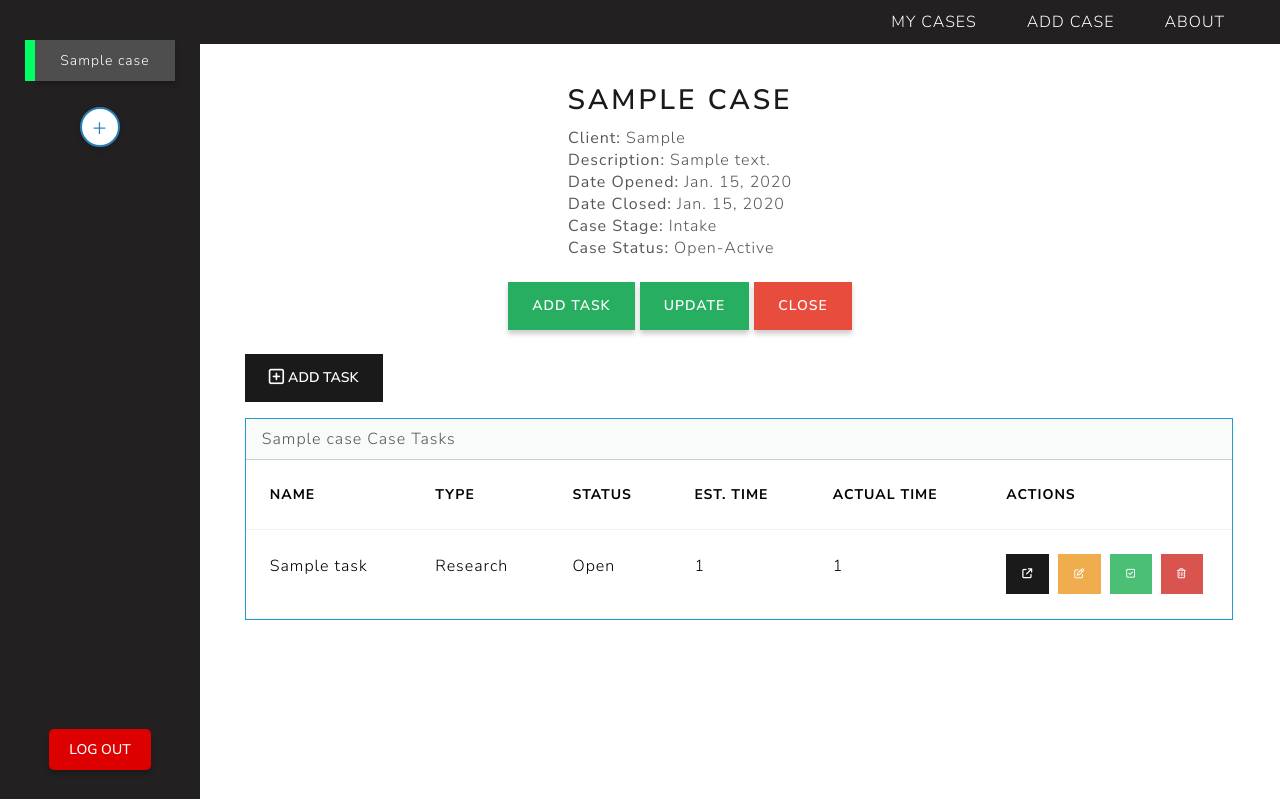
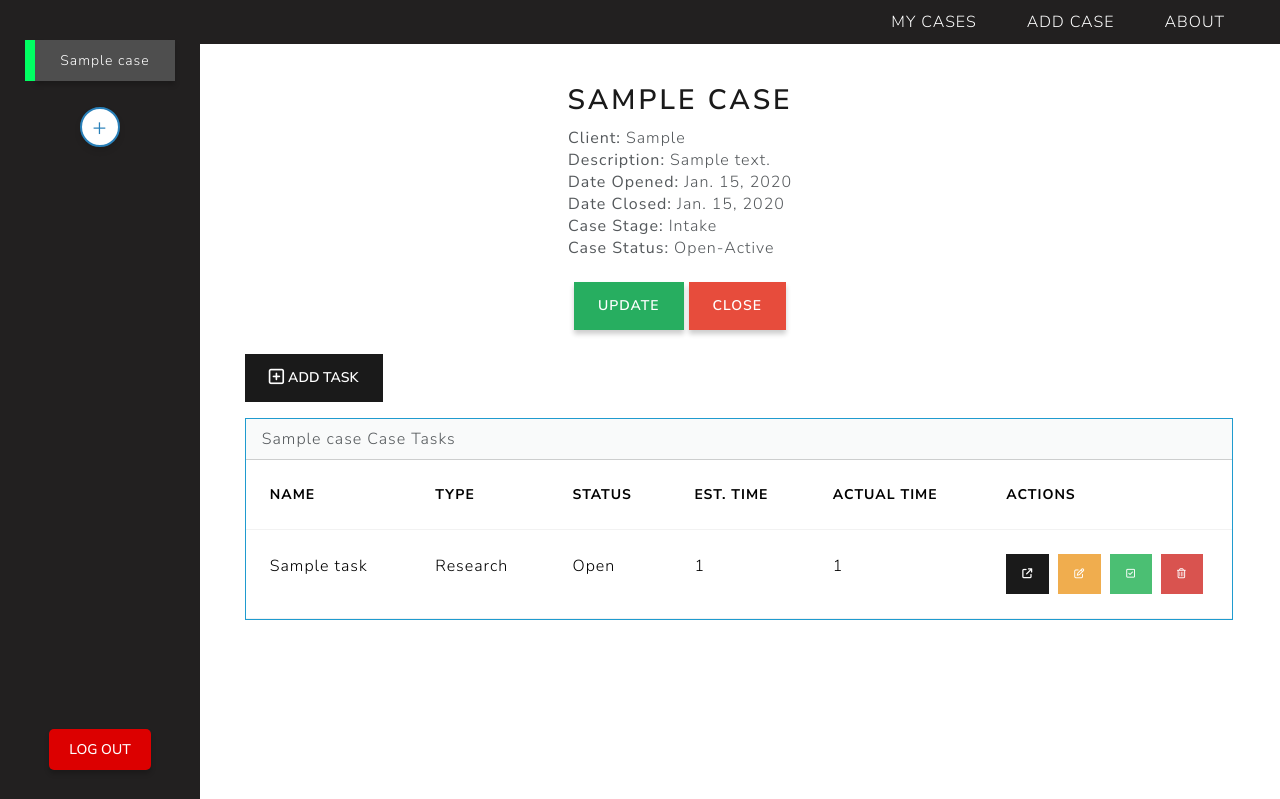
Before and after one commit to matthew-estes/caselawg, a Django app: page /cases/1/ in a window 1280 px wide. Shown: the top 799 px of the page. Run offline with Django 5.2, Linux system fonts and the light colour scheme; a user stored in the database is signed in; tables that the repository leaves empty hold one stand-in row (values such as "Sample post"); some libraries are stand-ins or nearby versions.

Commit message:
Update Add Task button above tasks table to link to Create Task form, remove extraneous Add Task button in case details view

```diff
--- a/main_app/templates/cases/case_detail.html
+++ b/main_app/templates/cases/case_detail.html
@@ -22,7 +22,6 @@
     <p><strong>Case Status:</strong> {{ case.get_case_status_display }}</p>
   </div>
   <div class="action-buttons-container mb-4">
-    <a href="{% url 'task-create' case.pk %}" class="action-button update-button btn btn-success">ADD TASK</a>
     <a href="{% url 'case-update' case.pk %}" class="action-button update-button btn btn-success">UPDATE</a>
     <a href="{% url 'case-close' case.pk %}" class="action-button close-button btn btn-danger">CLOSE</a>
   </div>
@@ -31,9 +30,11 @@
   <div class="container-fluid px-0">
     <div class="row">
       <div class="col-12">
-        <button class="btn btn-primary mb-3" id="task-create">
+        <a href="{% url 'task-create' case.pk %}">
+        <button type="submit" class="btn btn-primary mb-3" id="task-create">
   <i class="fa-regular fa-square-plus fa-lg me-1"></i>Add Task
 </button>
+</a>
         {% if tasks %}
         <div class="card border-info mb-4">
           <div class="card-header">{{ case.name }} Case Tasks</div>
--- a/main_app/templates/tasks/task_index2.html
+++ b/main_app/templates/tasks/task_index2.html
@@ -16,6 +16,7 @@
 
   <body>
     <h1>{{ case.name }} Case 1 Tasks</h1>
+    {% csrf_token %}
     <div class="container-fluid">
       <div class="row">
         <div class="col-12">
```
